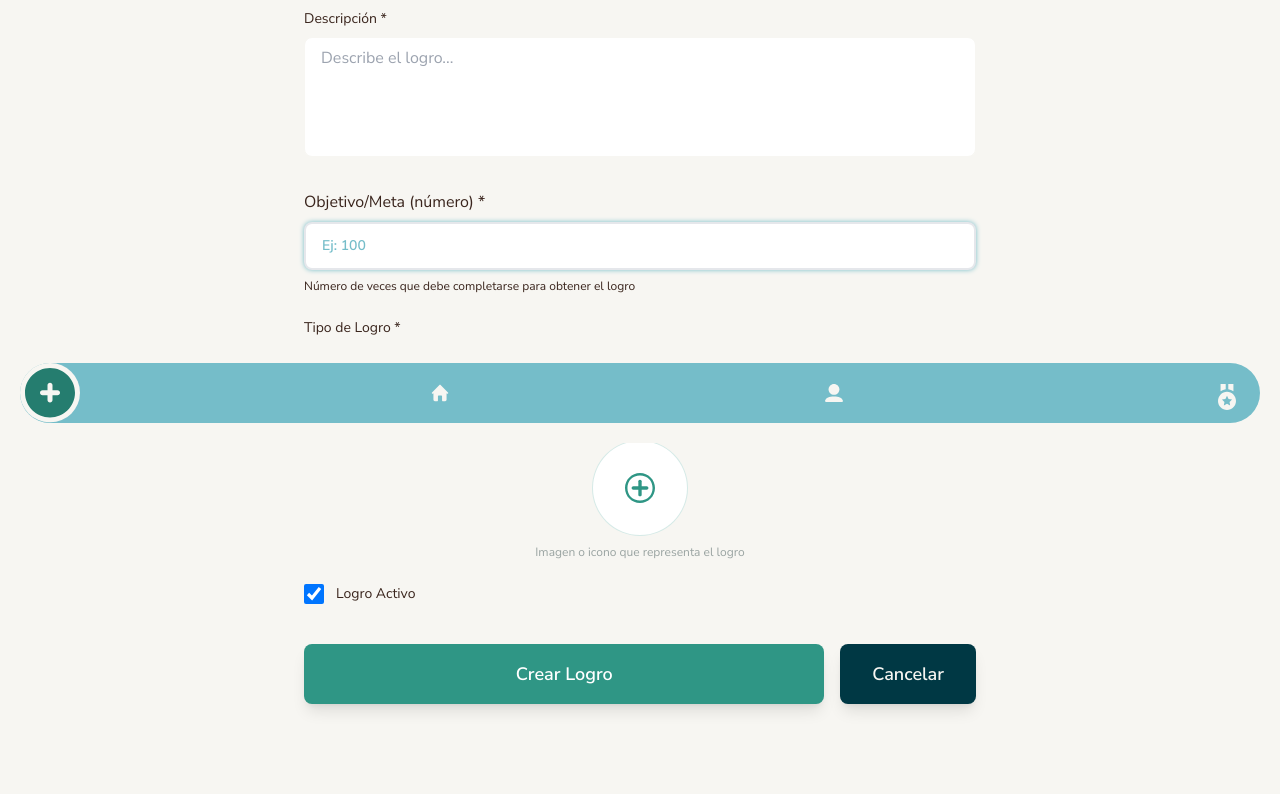
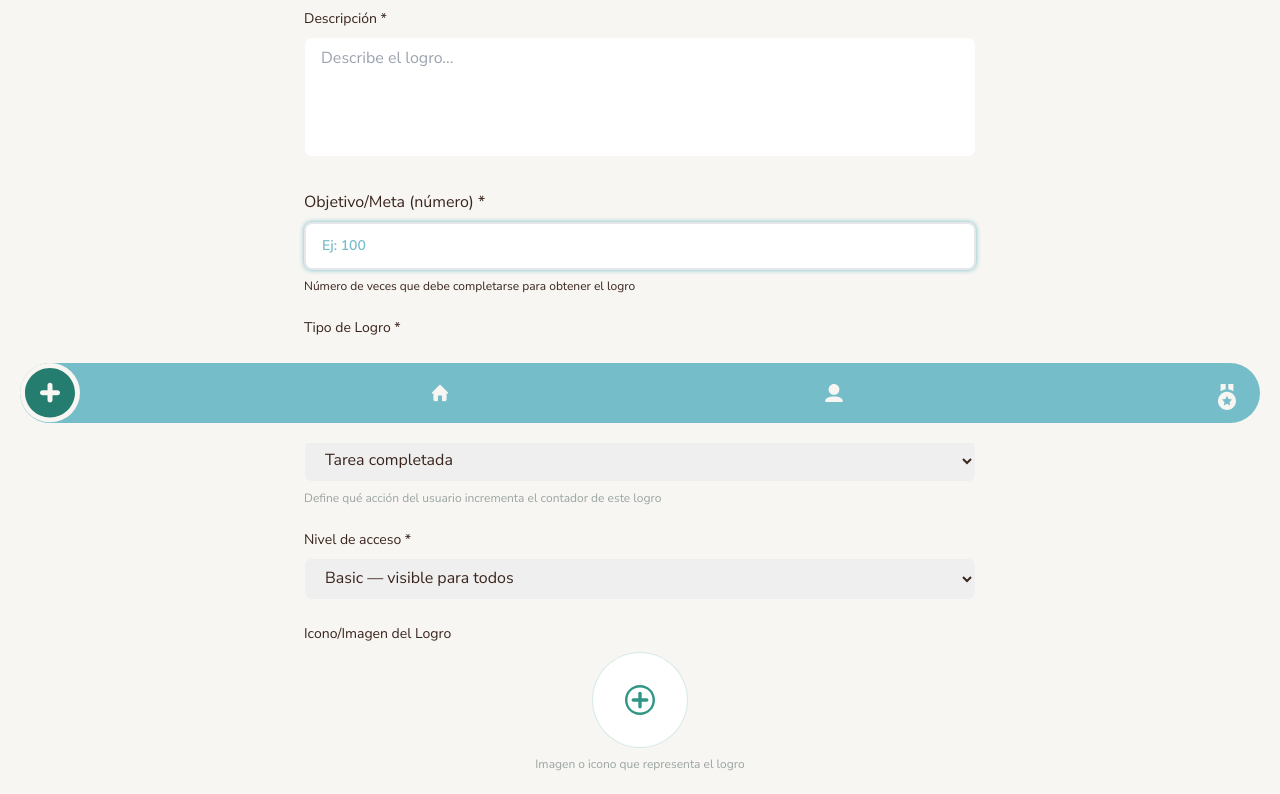
Before and after one commit to leo2143/nuri-task-app, a React (Vite) app: page /admin/achievements/new in a window 1280 px wide. Shown: the part 357-1151 px from the top of the page. Built offline with nearby package versions, Linux system fonts and the light colour scheme; no server answers; sample sign-in values are in the browser's storage; what @cloudinary/url-gen would draw is missing.

Commit message:
feat:  add achievement system

```diff
--- a/src/components/ui/index.ts
+++ b/src/components/ui/index.ts
@@ -20,3 +20,4 @@ export { default as TabGroup } from "./TabGroup";
 export { GoalCard } from "./GoalCard";
 export { TaskCard } from "./TaskCard";
 export { default as Spinner } from "./Spinner";
+export { default as AchievementCard } from "./AchievementCard";
--- a/src/interfaces/IAchievement.ts
+++ b/src/interfaces/IAchievement.ts
@@ -3,20 +3,25 @@
  * Representa plantillas de logros que aplican a todos los usuarios
  */
 
-/**
- * Tipos de logros disponibles
- */
 export type AchievementType = "task" | "goal" | "metric" | "streak";
 
-/**
- * Interface para el modelo de Achievement (Plantilla Global)
- */
+/** Evento que dispara el progreso automático del logro */
+export type AchievementTriggerEvent =
+  | "task:completed"
+  | "goal:completed"
+  | "streak:updated";
+
+/** basic: visible y desbloqueable por todos — premium: solo suscriptores */
+export type AchievementTier = "basic" | "premium";
+
 export interface IAchievement {
   _id?: string;
   title: string;
   description: string;
   targetCount: number;
   type: AchievementType;
+  triggerEvent: AchievementTriggerEvent;
+  tier: AchievementTier;
   isActive: boolean;
   imageUrl: string;
   createdAt?: Date;
@@ -46,6 +51,8 @@ export interface ICreateAchievement {
   description: string;
   targetCount: number;
   type: AchievementType;
+  triggerEvent: AchievementTriggerEvent;
+  tier?: AchievementTier;
   isActive?: boolean;
   imageUrl: string;
 }
@@ -58,6 +65,8 @@ export interface IUpdateAchievement {
   description?: string;
   targetCount?: number;
   type?: AchievementType;
+  triggerEvent?: AchievementTriggerEvent;
+  tier?: AchievementTier;
   isActive?: boolean;
   imageUrl?: string;
 }
--- a/src/interfaces/INotification.ts
+++ b/src/interfaces/INotification.ts
@@ -1,4 +1,4 @@
-export type NotificationType = "due_task" | "streak_risk" | "inactivity" | "streak_increase";
+export type NotificationType = "due_task" | "streak_risk" | "inactivity" | "streak_increase" | "achievement_completed";
 
 export interface INotification {
   _id: string;
--- a/src/interfaces/IUserAchievement.ts
+++ b/src/interfaces/IUserAchievement.ts
@@ -17,8 +17,11 @@ export interface IUserProgress {
   completedAt: Date;
 }
 /**
- * Interface para el progreso individual de un logro de usuario
+ * Interface para el progreso individual de un logro de usuario.
+ * isAccessible indica si el usuario puede desbloquearlo:
+ * false cuando el logro es premium y el usuario no tiene suscripción activa.
  */
 export interface IUserAchievement extends IAchievement {
   userProgress: IUserProgress;
+  isAccessible: boolean;
 }
--- a/src/pages/achievements/Achievements.tsx
+++ b/src/pages/achievements/Achievements.tsx
@@ -1,5 +1,6 @@
 import Loading from "../../components/Loading";
 import StateMessage from "../../components/StateMessage";
+import { AchievementCard } from "../../components/ui";
 import { useFetchListOffline } from "../../hooks";
 import type { IUserAchievement } from "../../interfaces";
 import { userAchievementService } from "../../services/userAchievementService";
@@ -16,33 +17,19 @@ export default function AchievementList() {
   if (loading) {
     return <Loading />;
   }
+
   return (
     <div className="flex flex-col gap-8">
       <header>
         <h2 className="font-heading">Logros</h2>
       </header>
+
       {errorMessage ? (
         <StateMessage itemName="los logros" variant="error" />
       ) : !isEmpty ? (
         <div className="grid grid-cols-2 gap-4">
           {achievements.map((achievement) => (
-            <article
-              key={achievement._id}
-              className={`${achievement.userProgress.status !== "completed" ? "saturate-0" : ""} flex flex-col gap-3 items-center shadow-brand-achievement pt-5 pb-8 px-2 bg-white rounded-xl`}
-            >
-              <div className="flex flex-col gap-1 items-center">
-                <img
-                  className="w-[80px] h-[80px] rounded-full"
-                  src={achievement.imageUrl}
-                  alt={achievement.title}
-                />
-                <h3 className="text-base">{achievement.title}</h3>
-              </div>
-
-              <p className="text-center font-bold text-xs">
-                {achievement.description}
-              </p>
-            </article>
+            <AchievementCard key={achievement._id} achievement={achievement} />
           ))}
         </div>
       ) : (
--- a/src/pages/admin/achievement/AdminAchievementForm.tsx
+++ b/src/pages/admin/achievement/AdminAchievementForm.tsx
@@ -9,6 +9,8 @@ import type {
   IUpdateAchievement,
   IAchievement,
   AchievementType,
+  AchievementTier,
+  AchievementTriggerEvent,
 } from "../../../interfaces";
 import { useHttpError, useCloudinaryUpload, useUnsavedChanges } from "../../../hooks";
 import { achievementService } from "../../../services/achievementService";
@@ -43,6 +45,8 @@ export default function AdminAchievementForm() {
   const [description, setDescription] = useState("");
   const [targetCount, setTargetCount] = useState("");
   const [type, setType] = useState<AchievementType>("task");
+  const [triggerEvent, setTriggerEvent] = useState<AchievementTriggerEvent>("task:completed");
+  const [tier, setTier] = useState<AchievementTier>("basic");
   const [isActive, setIsActive] = useState(true);
   const [imageUrl, setImageUrl] = useState("");
 
@@ -52,6 +56,8 @@ export default function AdminAchievementForm() {
     description: "",
     targetCount: "",
     type: "task" as AchievementType,
+    triggerEvent: "task:completed" as AchievementTriggerEvent,
+    tier: "basic" as AchievementTier,
     isActive: true,
     imageUrl: "",
   });
@@ -62,9 +68,11 @@ export default function AdminAchievementForm() {
     description,
     targetCount,
     type,
+    triggerEvent,
+    tier,
     isActive,
     imageUrl,
-  }), [title, description, targetCount, type, isActive, imageUrl]);
+  }), [title, description, targetCount, type, triggerEvent, tier, isActive, imageUrl]);
 
   // URL de imagen pendiente (nueva imagen que no existía originalmente)
   const pendingImageUrl = imageUrl && imageUrl !== initialValues.imageUrl
@@ -104,6 +112,8 @@ export default function AdminAchievementForm() {
           setDescription(data.description);
           setTargetCount(data.targetCount.toString());
           setType(data.type);
+          setTriggerEvent(data.triggerEvent);
+          setTier(data.tier);
           setIsActive(data.isActive);
           setImageUrl(data.imageUrl);
 
@@ -112,6 +122,8 @@ export default function AdminAchievementForm() {
             description: data.description,
             targetCount: data.targetCount.toString(),
             type: data.type,
+            triggerEvent: data.triggerEvent,
+            tier: data.tier,
             isActive: data.isActive,
             imageUrl: data.imageUrl,
           });
@@ -198,6 +210,8 @@ export default function AdminAchievementForm() {
           description: description.trim(),
           targetCount: parseInt(targetCount, 10),
           type,
+          triggerEvent,
+          tier,
           isActive,
           imageUrl: imageUrl.trim(),
         };
@@ -212,6 +226,8 @@ export default function AdminAchievementForm() {
           description: description.trim(),
           targetCount: parseInt(targetCount, 10),
           type,
+          triggerEvent,
+          tier,
           isActive,
           imageUrl: imageUrl.trim(),
         };
@@ -225,6 +241,8 @@ export default function AdminAchievementForm() {
         setDescription("");
         setTargetCount("");
         setType("task");
+        setTriggerEvent("task:completed");
+        setTier("basic");
         setIsActive(true);
         setImageUrl("");
       }
@@ -373,6 +391,54 @@ export default function AdminAchievementForm() {
           </select>
         </div>
 
+        {/* Trigger Event */}
+        <div className="space-y-2">
+          <label
+            htmlFor="triggerEvent"
+            className="block text-sm font-medium text-tertiary"
+          >
+            Evento que activa el progreso *
+          </label>
+          <select
+            id="triggerEvent"
+            name="triggerEvent"
+            className="w-full px-4 py-2 border border-neutral rounded-lg focus:outline-none focus:ring-2 focus:ring-primary focus:border-transparent disabled:bg-gray-100 disabled:cursor-not-allowed"
+            value={triggerEvent}
+            onChange={(e) => setTriggerEvent(e.target.value as AchievementTriggerEvent)}
+            disabled={loading}
+            required
+          >
+            <option value="task:completed">Tarea completada</option>
+            <option value="goal:completed">Meta completada</option>
+            <option value="streak:updated">Racha actualizada</option>
+          </select>
+          <p className="text-xs text-gray-500">
+            Define qué acción del usuario incrementa el contador de este logro
+          </p>
+        </div>
+
+        {/* Tier */}
+        <div className="space-y-2">
+          <label
+            htmlFor="tier"
+            className="block text-sm font-medium text-tertiary"
+          >
+            Nivel de acceso *
+          </label>
+          <select
+            id="tier"
+            name="tier"
+            className="w-full px-4 py-2 border border-neutral rounded-lg focus:outline-none focus:ring-2 focus:ring-primary focus:border-transparent disabled:bg-gray-100 disabled:cursor-not-allowed"
+            value={tier}
+            onChange={(e) => setTier(e.target.value as AchievementTier)}
+            disabled={loading}
+            required
+          >
+            <option value="basic">Basic — visible para todos</option>
+            <option value="premium">Premium — solo suscriptores</option>
+          </select>
+        </div>
+
         {/* Achievement Image */}
         <div className="space-y-2">
           <label className="block text-sm font-medium text-tertiary">
--- a/src/pages/notifications/Notifications.tsx
+++ b/src/pages/notifications/Notifications.tsx
@@ -14,6 +14,7 @@ const TYPE_ICONS: Record<NotificationType, IconEntry> = {
   streak_risk: { emoji: "🔥" },
   inactivity: { emoji: "👋" },
   streak_increase: { svg: nuriFireCut, alt: "Racha aumentada" },
+  achievement_completed: { emoji: "🏆" },
 };
 
 function NotificationIcon({ type }: { type: NotificationType }) {
--- a/src/services/userAchievementService.ts
+++ b/src/services/userAchievementService.ts
@@ -3,24 +3,44 @@ import type { ISuccessResponse, IUserAchievement } from "../interfaces";
 import { API_BASE_URL } from "../config/env";
 
 /**
- * Servicio para obtener logros del usuario
- * Todas las rutas requieren token de administrador
+ * Servicio para obtener y operar con logros del usuario autenticado
  */
 export const userAchievementService = {
   /**
-   * Obtiene todos los logros del usuario
+   * Trae todos los logros con el progreso del usuario.
+   * Los logros premium aparecen con isAccessible: false si el usuario es free.
    * GET /api/user/achievements
    */
   getAllAchievements: async (): Promise<ISuccessResponse<IUserAchievement[]>> => {
     try {
-      const url = `${API_BASE_URL}/api/user/achievements`;
-
-      const response =
-        await apiClient.get<ISuccessResponse<IUserAchievement[]>>(url);
+      const response = await apiClient.get<ISuccessResponse<IUserAchievement[]>>(
+        `${API_BASE_URL}/api/user/achievements`,
+      );
       return response.data;
     } catch (error) {
       console.error("Error fetching achievements:", error);
       throw error;
     }
   },
+
+  /**
+   * Incrementa manualmente el progreso en un logro (útil para testing o casos edge).
+   * En el flujo normal el backend lo hace automáticamente vía processEvent.
+   * POST /api/user/achievements/:id/progress
+   */
+  incrementProgress: async (
+    achievementId: string,
+    amount: number = 1,
+  ): Promise<IUserAchievement> => {
+    try {
+      const response = await apiClient.post<ISuccessResponse<IUserAchievement>>(
+        `${API_BASE_URL}/api/user/achievements/${achievementId}/progress`,
+        { amount },
+      );
+      return response.data.data!;
+    } catch (error) {
+      console.error(`Error incrementing progress for achievement ${achievementId}:`, error);
+      throw error;
+    }
+  },
 };
```
Also changed, not shown: src/components/ui/AchievementCard.tsx (added, +75 -0 lines), 1 other file (tests, documents, lock files or other folders).
